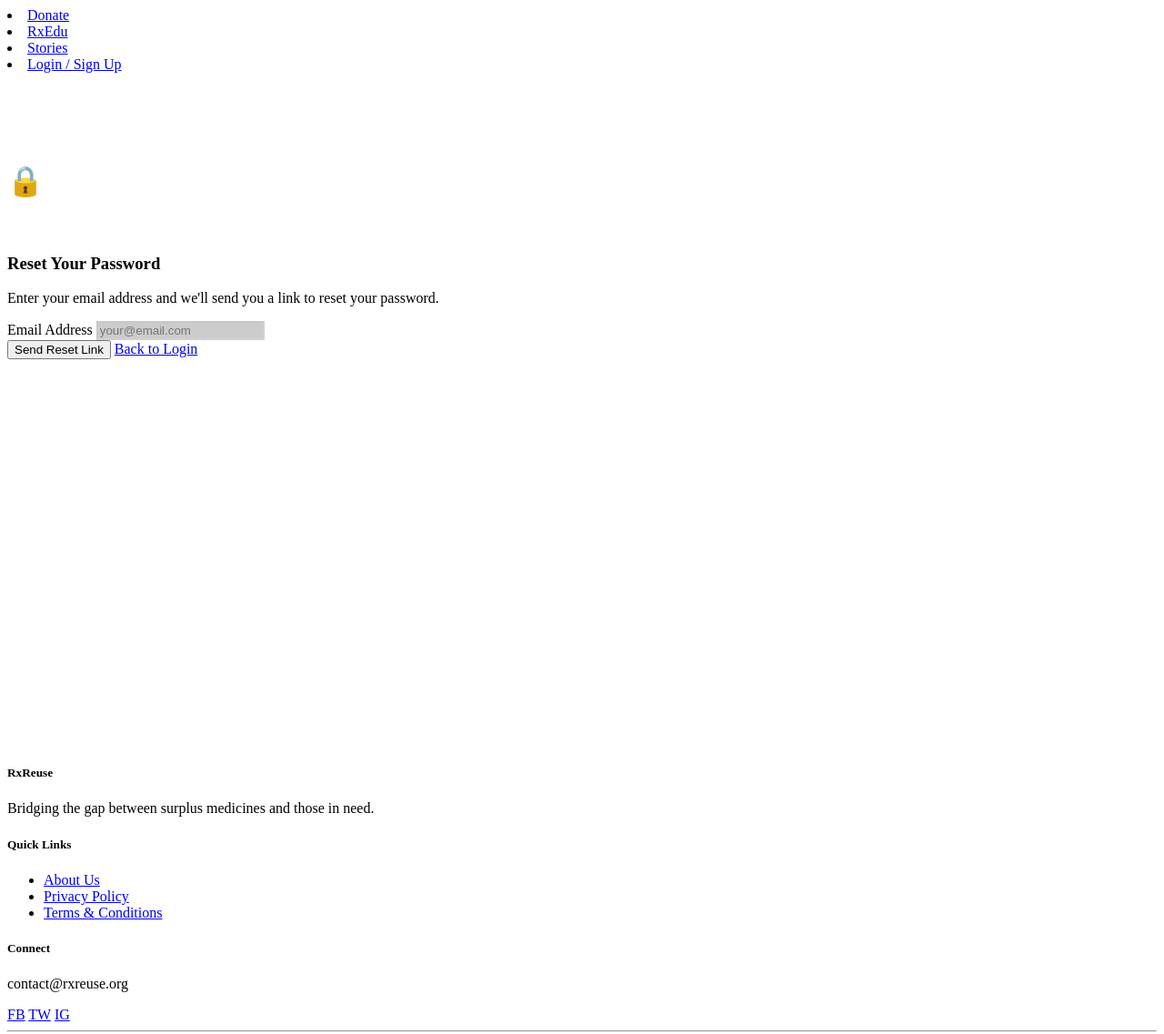
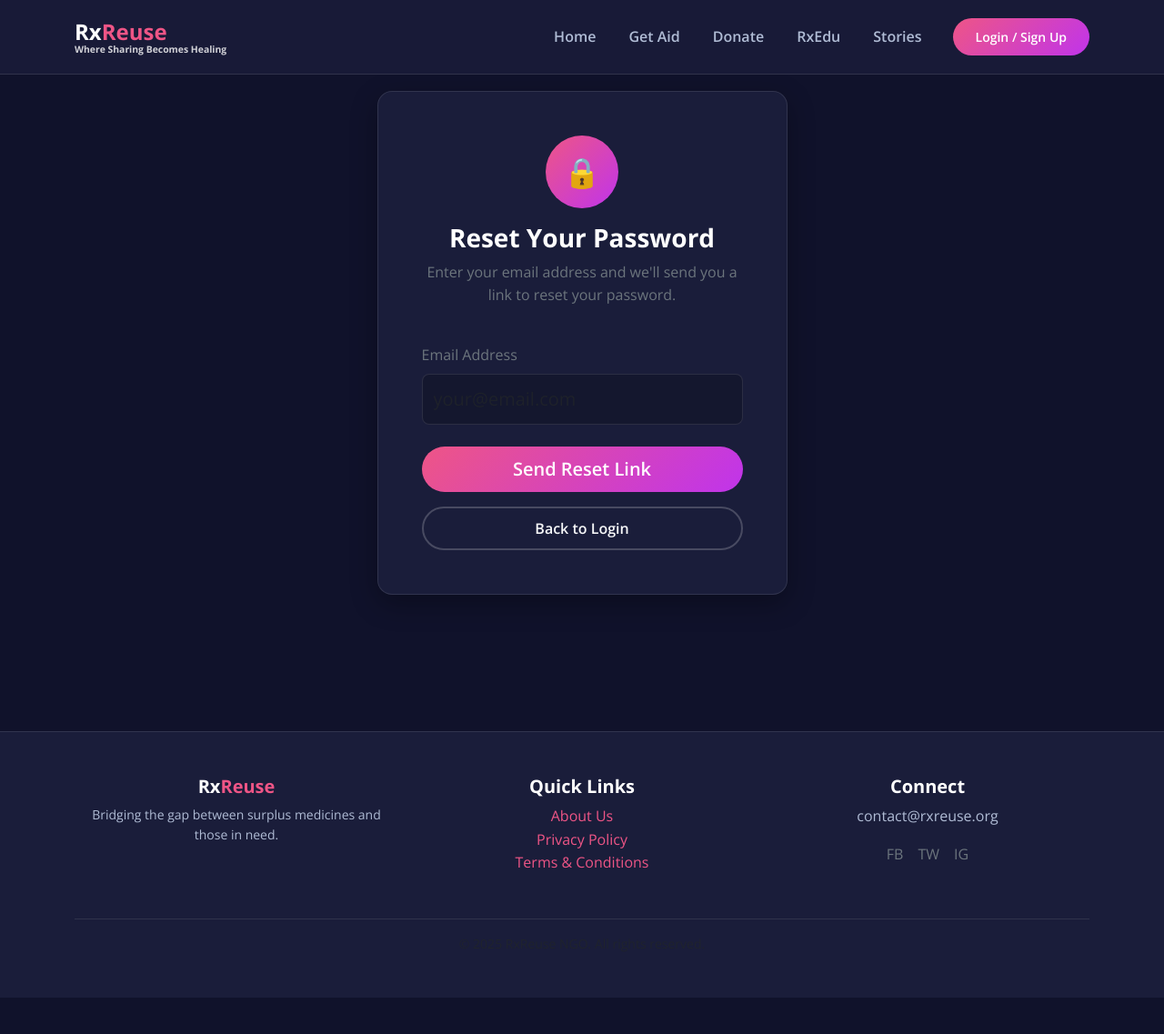
Before and after one commit to MRCPFaculty/rxreuse.in, a Django app: page /accounts/password/reset/ in a window 1280 px wide. Shown: the top 1137 px of the page at 91% size. After the commit the page ends 1097 px from the top, so only its background shows below. Run offline with Django 5.2, Linux system fonts and the light colour scheme.

Commit message:
Fix base.html with tagline below RxReuse logo

```diff
--- a/templates/base.html
+++ b/templates/base.html
@@ -32,14 +32,34 @@
         content="Donate unused medicines and help patients access free healthcare. Join India's leading medicine redistribution platform.">
 
     <!-- Bootstrap 5 CSS -->
+    <link href="https://cdn.jsdelivr.net/npm/bootstrap@5.3.0/dist/css/bootstrap.min.css" rel="stylesheet">
+    <!-- Custom CSS -->
+    <link href="{% static 'css/custom.css' %}" rel="stylesheet">
+</head>
+
+<body>
+    <!-- Navigation -->
+    <nav class="navbar navbar-expand-lg fixed-top">
+        <div class="container">
+            <a class="navbar-brand d-flex flex-column" href="{% url 'home' %}" style="line-height: 1.2;">
+                <span style="font-size: 1.5rem;">Rx<span class="text-pink">Reuse</span></span>
+                <span style="font-size: 0.65rem; opacity: 0.8; margin-top: -2px;">Where Sharing Becomes Healing</span>
+            </a>
+            <button class="navbar-toggler" type="button" data-bs-toggle="collapse" data-bs-target="#navbarNav">
+                <span class="navbar-toggler-icon" style="filter: invert(1);"></span>
+            </button>
+            <div class="collapse navbar-collapse" id="navbarNav">
+                <ul class="navbar-nav ms-auto align-items-center">
+                    <li class="nav-item"><a class="nav-link" href="{% url 'home' %}">Home</a></li>
+                    <li class="nav-item"><a class="nav-link" href="{% url 'available_medicines' %}">Get Aid</a></li>
                     <li class="nav-item"><a class="nav-link" href="{% url 'donate_medicine' %}">Donate</a></li>
                     <li class="nav-item"><a class="nav-link" href="{% url 'rxedu_home' %}">RxEdu</a></li>
                     <li class="nav-item"><a class="nav-link" href="{% url 'success_stories' %}">Stories</a></li>
 
                     {% if user.is_authenticated %}
                     <li class="nav-item dropdown ms-3">
-        <a class="nav-link dropdown-toggle btn btn-outline-light px-3 py-1 rounded-pill" href="#" role="button"
-            data-bs-toggle="dropdown">
+                        <a class="nav-link dropdown-toggle btn btn-outline-light px-3 py-1 rounded-pill" href="#"
+                            role="button" data-bs-toggle="dropdown">
                             {{ user.email }}
                         </a>
                         <ul class="dropdown-menu dropdown-menu-end bg-dark border-secondary">
```
Lines whose indentation alone changed are shown as unchanged.
